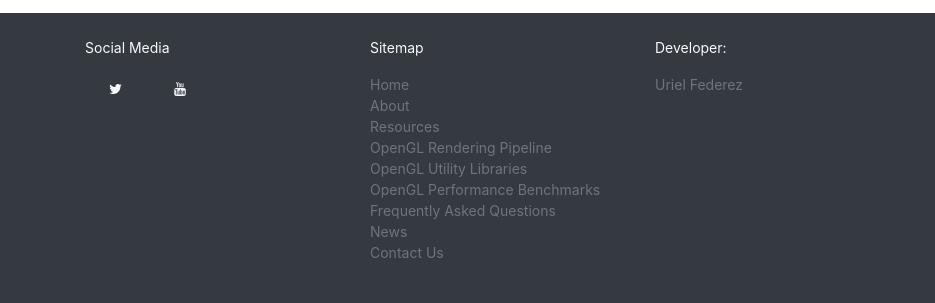
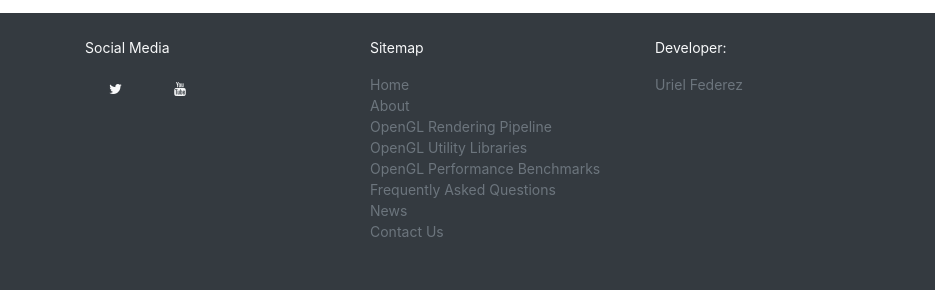
Before and after one commit to UAFederez/khronos, a plain HTML site: page about.html in a window 1280 px wide. Shown: the part 3412-3715 px from the top of the page, 0-935 px from the left. Drawn offline with nearby package versions, Linux system fonts and the light colour scheme.

Commit message:
sitemap changes

```diff
--- a/about.html
+++ b/about.html
@@ -255,14 +255,10 @@
                         <ul class="navbar-nav mr-auto">
                             <li class="nav-item"><a href="index.html" class="text-muted">Home</a></li>
                             <li class="nav-item"><a href="about.html" class="text-muted">About</a></li>
-                            <li class="nav-item"><a href="#" class="text-muted">Resources</a>
-                                <ul class="navbar-nav ">
-                                    <li class="nav-item"><a href="pipeline.html" class="text-muted">OpenGL Rendering Pipeline</a>
-                                    <li class="nav-item"><a href="glut.html" class="text-muted">OpenGL Utility Libraries</a>
-                                    <li class="nav-item"><a href="perfbench.html" class="text-muted">OpenGL Performance Benchmarks</a>
-                                    <li class="nav-item"><a href="faq.html" class="text-muted">Frequently Asked Questions</a>
-                                </ul>
-                            </li>
+                            <li class="nav-item"><a href="pipeline.html" class="text-muted">OpenGL Rendering Pipeline</a>
+                            <li class="nav-item"><a href="glut.html" class="text-muted">OpenGL Utility Libraries</a>
+                            <li class="nav-item"><a href="perfbench.html" class="text-muted">OpenGL Performance Benchmarks</a>
+                            <li class="nav-item"><a href="faq.html" class="text-muted">Frequently Asked Questions</a>
                             <li class="nav-item"><a href="news.html" class="text-muted">News</a></li>
                             <li class="nav-item"><a href="contact.html" class="text-muted">Contact Us</a></li>
                         </ul>
```
Also changed, not shown: contact.html (+4 -8 lines), faq.html (+4 -8 lines), glut.html (+4 -8 lines), index.html (+4 -8 lines), news.html (+4 -8 lines), perfbench.html (+4 -8 lines), pipeline.html (+4 -8 lines), py/templates/footer_template.html (+4 -8 lines).
